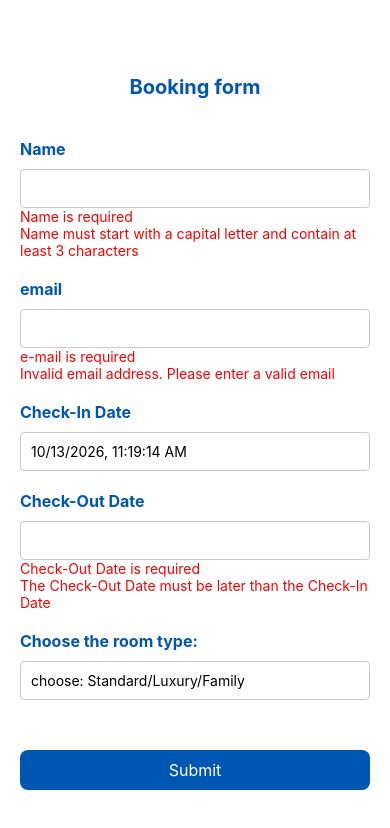
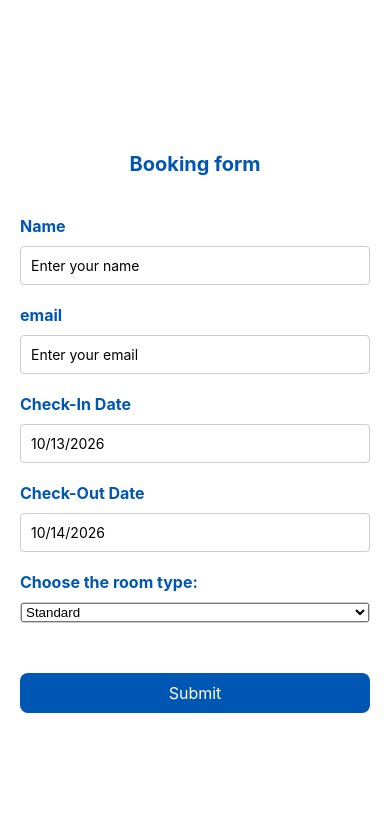
Before and after one commit to OlegPidhaetskiy/work-with-forms-task-1, a React Native app: screen / in a window 390 px wide. Shown: the top 828 px of the page. Built offline with nearby package versions, Linux system fonts and the light colour scheme.

Commit message:
Fix form validation and add DateTimePicker with react-hook-form

```diff
--- a/App.js
+++ b/App.js
@@ -1,49 +1,216 @@
-import { StatusBar } from "expo-status-bar";
+import React, { useState } from 'react';
+import { StatusBar } from 'expo-status-bar';
 import {
   StyleSheet,
   Text,
   View,
   TextInput,
   TouchableOpacity,
-} from "react-native";
-import { sendData } from "./services/sendData";
+  Platform,
+} from 'react-native';
+import { useForm, Controller } from 'react-hook-form';
+import DateTimePicker from '@react-native-community/datetimepicker';
+import { Picker } from '@react-native-picker/picker';
+import { sendData } from './services/sendData';
 
 export default function App() {
-  const data = {};
+  const today = new Date();
+
+  const {
+    control,
+    handleSubmit,
+    setValue,
+    watch,
+    formState: { errors },
+  } = useForm({
+    defaultValues: {
+      userName: '',
+      email: '',
+      roomType: 'Standard',
+      checkInDate: today,
+      checkOutDate: new Date(today.getTime() + 86400000),
+    },
+  });
+
+  const checkInDate = watch('checkInDate');
+  const checkOutDate = watch('checkOutDate');
+
+  const [showCheckInPicker, setShowCheckInPicker] = useState(false);
+  const [showCheckOutPicker, setShowCheckOutPicker] = useState(false);
+
+  const onSubmit = (data) => {
+    const formattedData = {
+      userName: data.userName,
+      email: data.email,
+      roomType: data.roomType,
+      checkInDate: data.checkInDate.toLocaleDateString(),
+      checkOutDate: data.checkOutDate.toLocaleDateString(),
+    };
+    sendData(formattedData);
+  };
+
   return (
     <View style={styles.container}>
       <View>
         <Text style={styles.formHeader}>Booking form</Text>
+
+        {}
         <Text style={styles.formTitle}>Name</Text>
-        <TextInput testID="user-name-input" style={styles.input} />
+        <Controller
+          control={control}
+          name="userName"
+          rules={{
+            required: 'Name is required',
+            pattern: {
+              value: /^[A-Z][a-zA-Z]{2,}$/,
+              message:
+                'Name must start with a capital letter and contain at least 3 characters',
+            },
+          }}
+          render={({ field: { onChange, onBlur, value } }) => (
+            <TextInput
+              testID="user-name-input"
+              style={styles.input}
+              onBlur={onBlur}
+              onChangeText={onChange}
+              value={value}
+              placeholder="Enter your name"
+            />
+          )}
+        />
+        {errors.userName?.type === 'required' && (
           <Text style={styles.errorText}>Name is required</Text>
+        )}
+        {errors.userName?.type === 'pattern' && (
           <Text style={styles.errorText}>
-          Name must start with a capital letter and contain at least 3
-          characters
+            Name must start with a capital letter and contain at least 3 characters
           </Text>
+        )}
+
+        {}
         <Text style={styles.formTitle}>email</Text>
-        <TextInput testID="email-input" style={styles.input} />
+        <Controller
+          control={control}
+          name="email"
+          rules={{
+            required: 'e-mail is required',
+            pattern: {
+              value: /^[a-zA-Z0-9._%+-]+@[a-zA-Z0-9.-]+\.[a-zA-Z]{2,}$/,
+              message: 'Invalid email address. Please enter a valid email',
+            },
+          }}
+          render={({ field: { onChange, onBlur, value } }) => (
+            <TextInput
+              testID="email-input"
+              style={styles.input}
+              onBlur={onBlur}
+              onChangeText={onChange}
+              value={value}
+              placeholder="Enter your email"
+              autoCapitalize="none"
+            />
+          )}
+        />
+        {errors.email?.type === 'required' && (
           <Text style={styles.errorText}>e-mail is required</Text>
+        )}
+        {errors.email?.type === 'pattern' && (
           <Text style={styles.errorText}>
             Invalid email address. Please enter a valid email
           </Text>
+        )}
+
+        {}
         <Text style={styles.formTitle}>Check-In Date</Text>
-        <TextInput testID="date-time-picker" style={styles.input} defaultValue={(new Date()).toLocaleString()}/>
+        <TouchableOpacity
+          style={styles.input}
+          onPress={() => setShowCheckInPicker(true)}
+        >
+          <Text>{checkInDate.toLocaleDateString()}</Text>
+        </TouchableOpacity>
+        {showCheckInPicker && (
+          <DateTimePicker
+            testID="date-time-picker"
+            value={checkInDate}
+            mode="date"
+            display="default"
+            onChange={(event, selectedDate) => {
+              setShowCheckInPicker(Platform.OS === 'ios');
+              if (selectedDate) {
+                setValue('checkInDate', selectedDate, { shouldValidate: true });
+              }
+            }}
+          />
+        )}
+
+        {}
         <Text style={styles.formTitle}>Check-Out Date</Text>
-        <TextInput testID="date-time-picker" style={styles.input} />
+        <TouchableOpacity
+          style={styles.input}
+          onPress={() => setShowCheckOutPicker(true)}
+        >
+          <Text>
+            {checkOutDate ? checkOutDate.toLocaleDateString() : 'Select date'}
+          </Text>
+        </TouchableOpacity>
+        {showCheckOutPicker && (
+          <DateTimePicker
+            testID="date-time-picker"
+            value={checkOutDate || today}
+            mode="date"
+            display="default"
+            onChange={(event, selectedDate) => {
+              setShowCheckOutPicker(Platform.OS === 'ios');
+              if (selectedDate) {
+                setValue('checkOutDate', selectedDate, { shouldValidate: true });
+              }
+            }}
+          />
+        )}
+        <Controller
+          control={control}
+          name="checkOutDate"
+          rules={{
+            required: 'Check-Out Date is required',
+            validate: (value) =>
+              !value ||
+              value > checkInDate ||
+              'The Check-Out Date must be later than the Check-In Date',
+          }}
+          render={() => <View />}
+        />
+        {errors.checkOutDate?.type === 'required' && (
           <Text style={styles.errorText}>Check-Out Date is required</Text>
+        )}
+        {errors.checkOutDate?.type === 'validate' && (
           <Text style={styles.errorText}>
             The Check-Out Date must be later than the Check-In Date
           </Text>
+        )}
+
+        {}
         <Text style={styles.formTitle}>Choose the room type:</Text>
-        <TextInput
-          style={styles.input}
-          placeholder="choose: Standard/Luxury/Family"
+        <Controller
+          control={control}
+          name="roomType"
+          render={({ field: { onChange, value } }) => (
+            <View style={styles.pickerContainer}>
+              <Picker
+                selectedValue={value}
+                onValueChange={(itemValue) => onChange(itemValue)}
+              >
+                <Picker.Item label="Standard" value="Standard" />
+                <Picker.Item label="Luxury" value="Luxury" />
+                <Picker.Item label="Family" value="Family" />
+              </Picker>
+            </View>
+          )}
         />
+
+        {}
         <TouchableOpacity
           style={{ ...styles.button, marginTop: 50 }}
-          title="Submit"
-          onPress={() => sendData(data)}
+          onPress={handleSubmit(onSubmit)}
         >
           <Text style={styles.buttonText}>Submit</Text>
         </TouchableOpacity>
@@ -56,46 +223,53 @@ export default function App() {
 const styles = StyleSheet.create({
   container: {
     flex: 1,
-    justifyContent: "center",
+    justifyContent: 'center',
     padding: 20,
-    backgroundColor: "#ffffff",
-    alignSelf: "center",
-    width: "100%",
+    backgroundColor: '#ffffff',
+    alignSelf: 'center',
+    width: '100%',
     maxWidth: 600,
   },
   button: {
-    backgroundColor: "#0056b3",
+    backgroundColor: '#0056b3',
     padding: 10,
     borderRadius: 8,
-    alignItems: "center",
+    alignItems: 'center',
     elevation: 4,
   },
   buttonText: {
-    color: "white",
+    color: 'white',
     fontSize: 16,
   },
   formHeader: {
     fontSize: 20,
-    textAlign: "center",
-    fontWeight: "bold",
-    color: "#0056b3",
+    textAlign: 'center',
+    fontWeight: 'bold',
+    color: '#0056b3',
     marginBottom: 20,
     marginTop: 20,
   },
   formTitle: {
     fontSize: 16,
-    fontWeight: "bold",
-    color: "#0056b3",
+    fontWeight: 'bold',
+    color: '#0056b3',
     marginBottom: 10,
     marginTop: 20,
   },
   input: {
     borderWidth: 1,
-    borderColor: "#cccccc",
+    borderColor: '#cccccc',
     padding: 10,
+    borderRadius: 4,
+    justifyContent: 'center',
+  },
+  pickerContainer: {
+    borderWidth: 1,
+    borderColor: '#cccccc',
     borderRadius: 4,
   },
   errorText: {
-    color: "red",
+    color: 'red',
+    marginTop: 5,
   },
 });
```
Lines whose indentation alone changed are shown as unchanged.
